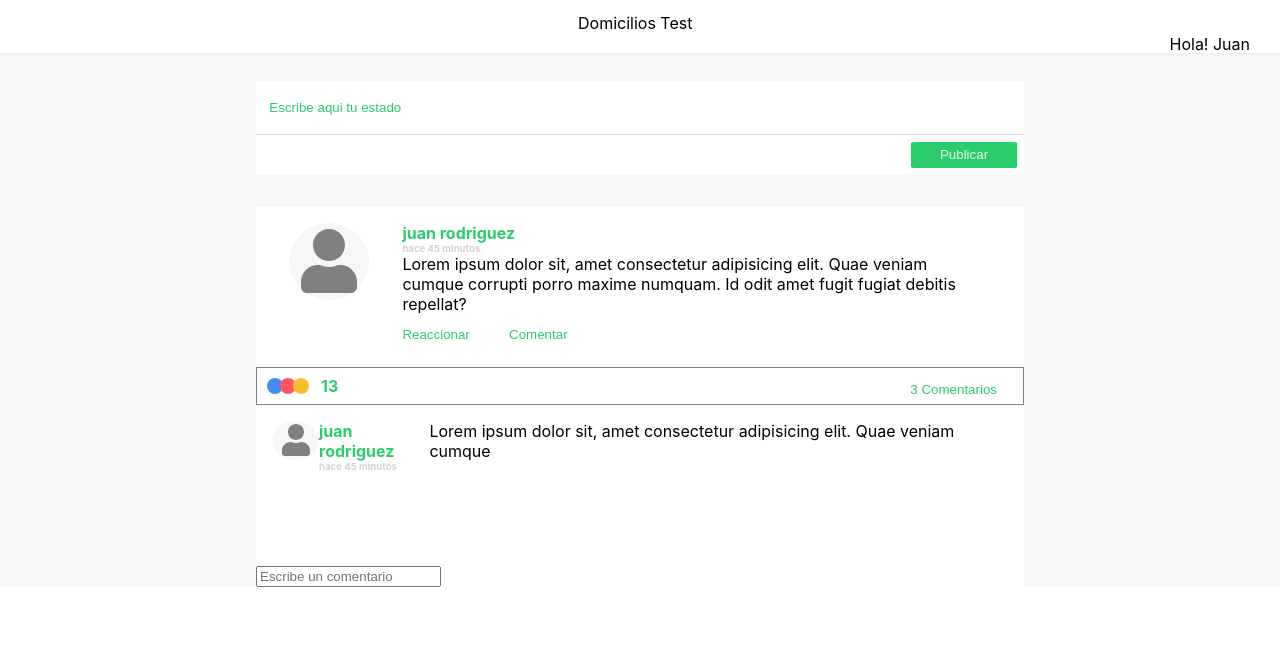
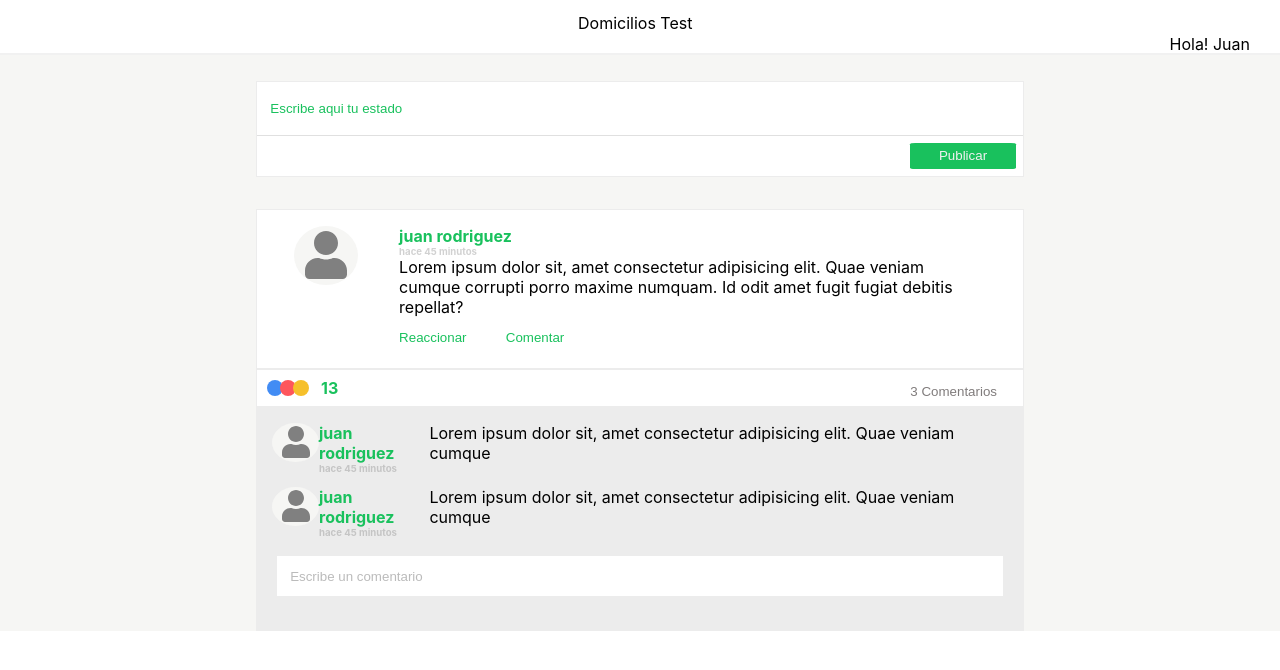
Before and after one commit to andrespaez16/merqueo-post, a React (Create React App) app in the folder merqueo-test/: page / in a window 1280 px wide. Shown: the top 670 px of the page. Built offline with nearby package versions, Linux system fonts and the light colour scheme.

Commit message:
ready ui

```diff
--- a/merqueo-test/src/components/comment.jsx
+++ b/merqueo-test/src/components/comment.jsx
@@ -1,8 +1,7 @@
 import React from 'react'
 import { FontAwesomeIcon } from '@fortawesome/react-fontawesome'
 import { faUser } from '@fortawesome/free-solid-svg-icons'
-import {CommetBox } from '../styles/styled'
-
+import { CommetBox } from '../styles/styled'
 
 const Comment = (props) => {
   return (
@@ -67,7 +66,29 @@ const Comment = (props) => {
           </span>
         </div>
       </div>
-      <input className='post-write' type='text' placeholder='Escribe un comentario' />
+      <div className='content-comments'>
+        <div className='photo-user-comments'>
+          <div className='photo-box-comments '>
+            <FontAwesomeIcon icon={faUser} />
+          </div>
+        </div>
+        <div className='name-user'>
+          <span>
+            <strong>juan rodriguez</strong>
+          </span>
+          <span className='time-comment'>
+            <strong>hace 45 minutos </strong>
+          </span>
+        </div>
+        <div className='write-user-post'>
+          <span className='post-coment'>
+            Lorem ipsum dolor sit, amet consectetur adipisicing elit. Quae veniam cumque
+          </span>
+        </div>
+      </div>
+      <div className='write-comments'>
+        <input className='post-write' type='text' placeholder='Escribe un comentario' />
+      </div>
     </CommetBox>
   )
 }
--- a/merqueo-test/src/styles/styled.js
+++ b/merqueo-test/src/styles/styled.js
@@ -78,7 +78,7 @@ export const Nav = styled.nav`
 export const CommetBox = styled.div`
   width: 100%;
   background: #ffff;
-  color: #2acd6c;
+  color: #19c15d;
   .content-comment {
     width: 100%;
     margin-top: 2em;
@@ -87,21 +87,23 @@ export const CommetBox = styled.div`
     padding: 1em;
     display: flex;
     justify-content: space-around;
+    border: 1px solid #ececec;
   }
 
   .content-comments {
     width: 100%;
-    height: 10em;
+    height: 4em;
     display: flex;
     padding: 1em;
     display: flex;
     justify-content: space-around;
+    background: #ececec;
   }
   .actions {
     width: 8em;
     height: 2em;
     background: none;
-    color: #2acd6c;
+    color: #19c15d;
     border-radius: 5%;
     border: none;
     text-align: inherit;
@@ -118,7 +120,7 @@ export const CommetBox = styled.div`
     width: auto;
     height: auto;
     background: #f6f6f4;
-    font-size: 4em;
+    font-size: 3em;
     color: gray;
     border-radius: 100%;
     text-align: center;
@@ -133,7 +135,7 @@ export const CommetBox = styled.div`
     text-align: center;
   }
   .photo-user {
-    width: 5em;
+    width: 4em;
     height: 100%;
   }
 
@@ -168,7 +170,7 @@ export const CommetBox = styled.div`
     justify-content: space-between;
     height: 2.4em;
     padding: 0.5em 1em;
-    border: solid 1px gray;
+    border: 1px solid #ececec;
   }
   .reaction-button-like {
     width: 1.2em;
@@ -204,9 +206,24 @@ export const CommetBox = styled.div`
     width: 8em;
     height: 2em;
     background: none;
-    color: #2acd6c;
+    color: #807c7c;
     border-radius: 5%;
     border: none;
+  }
+  .write-comments{
+    width: 100%;
+    background: #ececec;
+    height: 6em;
+    padding: 1.3em
+  }
+  .post-write {
+    width: 100%;
+    height: 3em;
+    border: none;
+    padding:1em;
+    ::placeholder{
+        color:#bbbbbb;
+    }
   }
 `
 export const PostBox = styled.div`
@@ -214,20 +231,22 @@ export const PostBox = styled.div`
   display: flex;
   justify-content: center;
   flex-direction: column;
-  color: #2acd6c;
+  color: #19c15d;
+  border: 1px solid #ececec;
   .post-write {
     width: 100%;
     height: 4em;
     border: none;
     padding:1em;
     ::placeholder{
-        color:#2acd6c;
+        color:#19c15d;
+        font-weight: 300;
     }
   }
   .send {
     width: 8em;
     height: 2em;
-    background: #2acd6c;
+    background: #19c15d;
     color: #f1f1f1;
     margin: 0.5em;
     border-radius: 5%;
```
Also changed, not shown: 1 other file (tests, documents, lock files or other folders).
